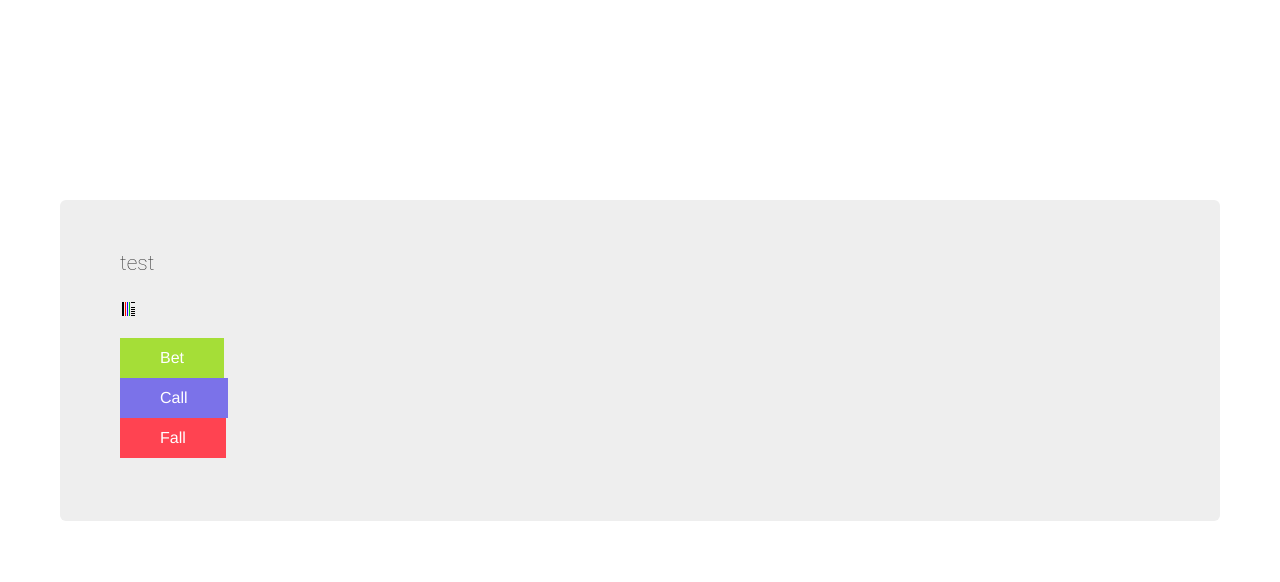
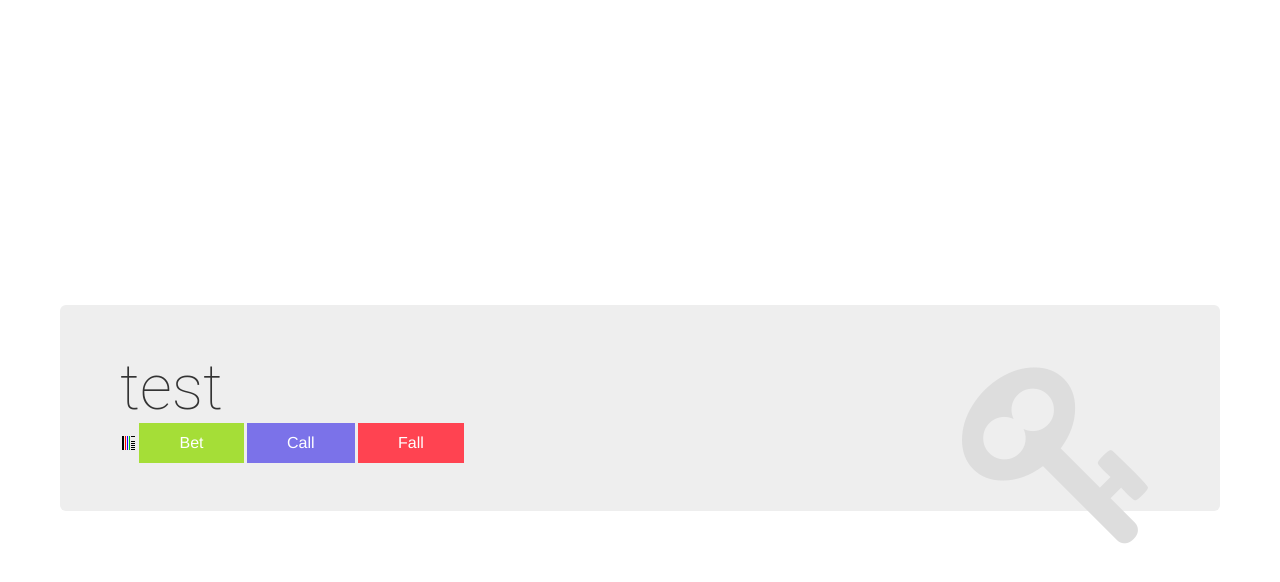
Before and after one commit to Sushi-The-Dog/LandlordFighter, a PHP site: page /game/development.html in a window 1280 px wide. Shown: the part 204-786 px from the top of the page. Run offline with PHP 8.4, Linux system fonts and the light colour scheme.

Commit message:
alinement

```diff
--- a/game/development.html
+++ b/game/development.html
@@ -19,13 +19,16 @@
         <div class="row clearfix footer-meng">
             <div class="col-md-12 column">
                 <div class="jumbotron" id="foot">
-                    <p v-html="cards">
+                    <div class="form-top-right">
+                        <i class="fa fa-key fa-3x"></i>
+                    </div>
+                    <h1 v-html="cards">
                         {{cards}}
-                    </p>
-                    <p>
-                        <img src="../style/ico/icon.png" alt="">
-                        <!-- <div class="button-group bu"> -->
-                        <div class="dropup">
+                    </h1>
+                    <!-- <p> -->
+                    <img src="../style/ico/icon.png" alt="">
+                    <div class="button-group">
+                        <div class="btn-group dropup">
                             <a type="button" class="button button-action dropdown-toggle" data-toggle="dropdown">{{actions[0]}}
                       		</a>
                             <ul class="dropdown-menu">
@@ -36,7 +39,7 @@
                                 <li><a v-on:click="test">{{allin}}</a></li>
                             </ul>
                         </div>
-                        <div class="dropup">
+                        <div class="btn-group dropup">
                             <a type="button" class="button button-royal dropdown-toggle" data-toggle="dropdown">{{actions[1]}}
                       		</a>
                             <ul class="dropdown-menu">
@@ -48,12 +51,15 @@
                             </ul>
                         </div>
                         <div class="btn-group">
-                        <a type="button" class="button button-caution">{{actions[2]}}
+                            <a type="button" class="button button-caution">{{actions[2]}}
                           </a>
                         </div>
-                    </p>
+                    </div>
+
+                    <!-- </p> -->
                 </div>
             </div>
+
         </div>
     </div>
 </body>
--- a/style/dev.css
+++ b/style/dev.css
@@ -1,3 +1,32 @@
+h1, h2 {
+    margin-top: 10px;
+    font-size: 38px;
+    font-weight: 100;
+    color: #555;
+    line-height: 50px;
+}
+
+h3 {
+    font-size: 32px;
+    font-weight: 300;
+    color: #555;
+    line-height: 40px;
+}
+
+img {
+    max-width: 100%;
+}
+
+.form-top-right {
+    float: right;
+    /*width: 25%;*/
+    /*padding-top: 5px;*/
+    font-size: 66px;
+    color: #ddd;
+    /*line-height: 100px;*/
+    text-align: right;
+}
+
 html {
     margin: 0;
     padding: 0;
@@ -22,6 +51,8 @@ body {
     padding: 45px;
     width: 100%;
 }
-.button{
+
+
+/*.button{
   width: auto;
-}
+}*/
```
